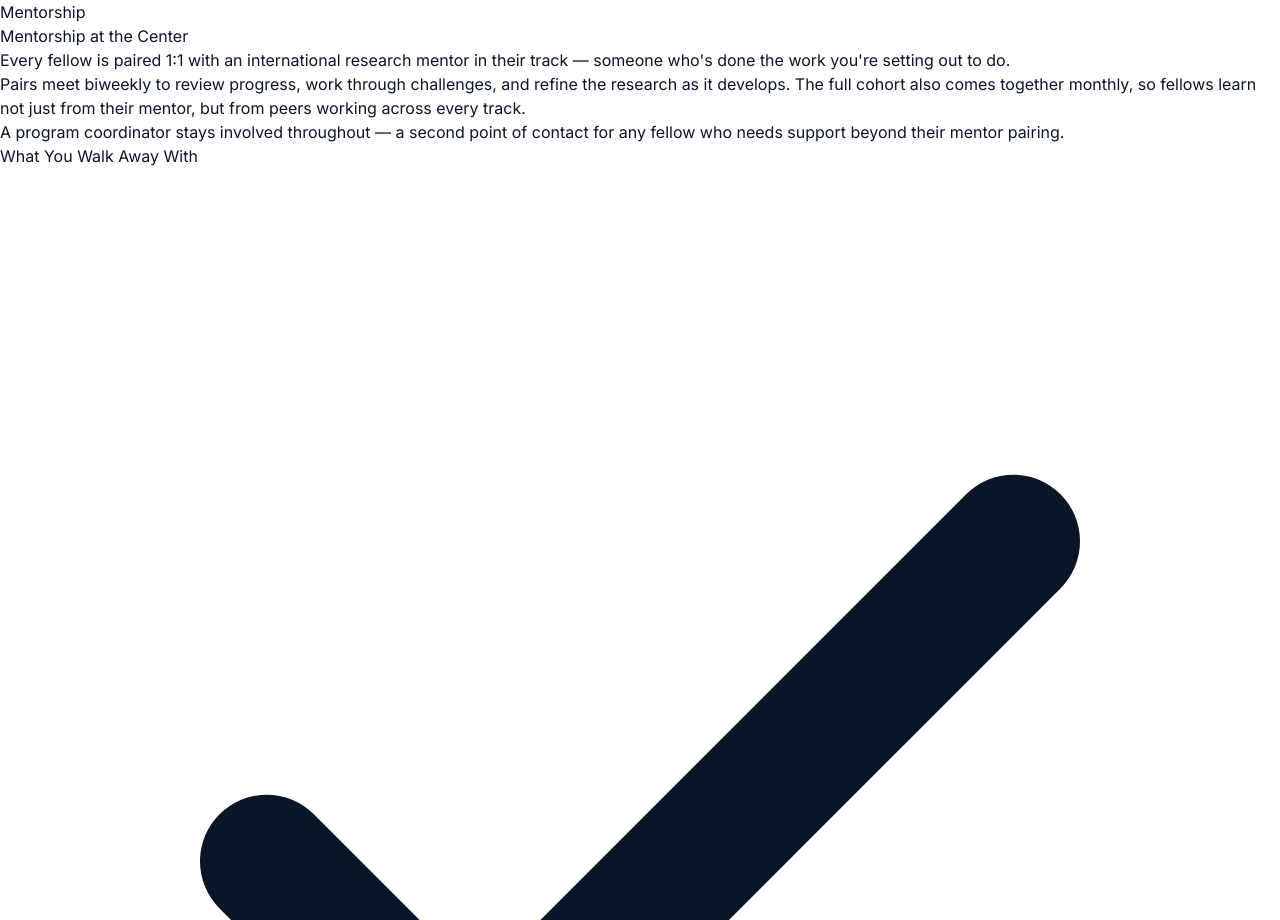
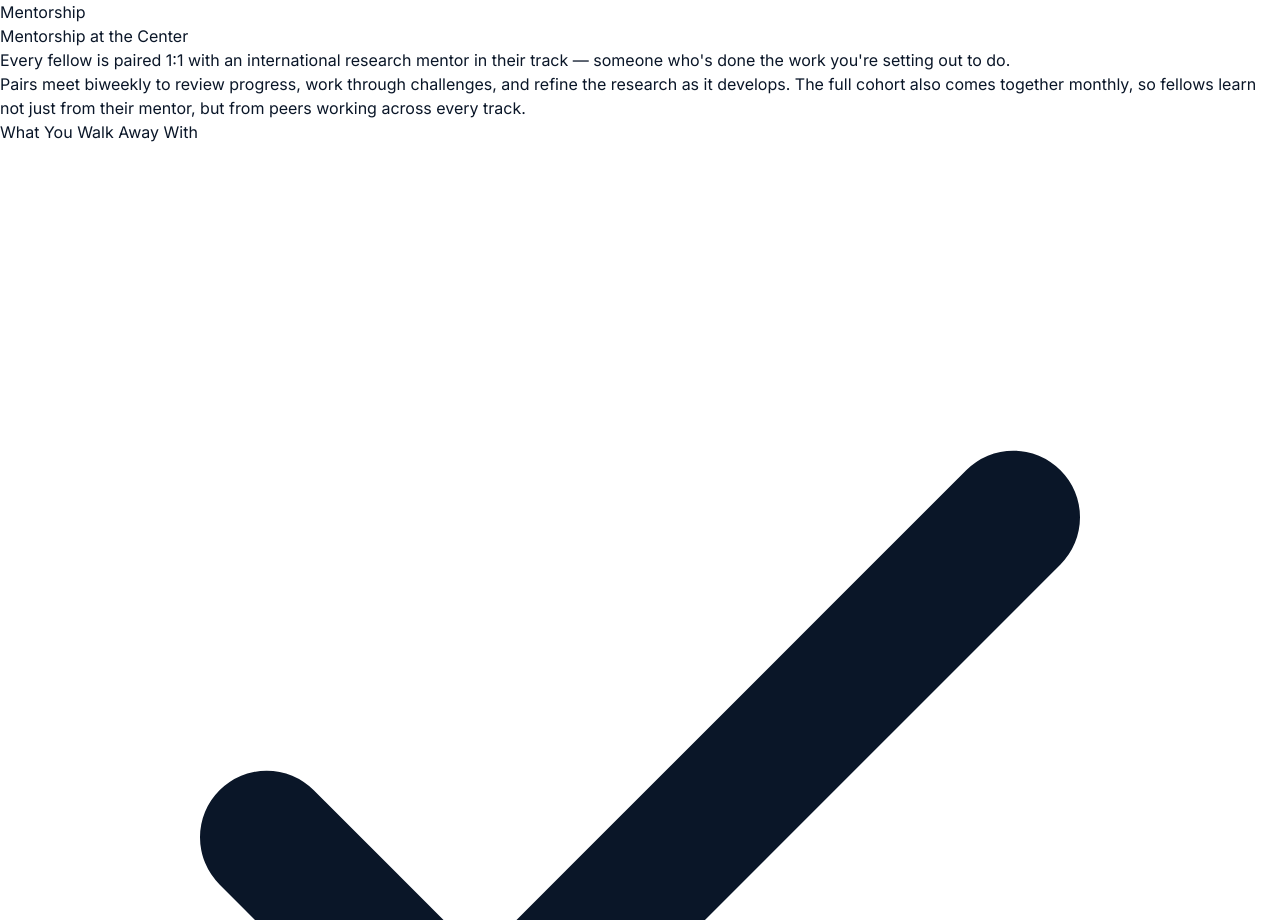
Before and after one commit to kelvin001-oteyo/akilibridge-platform, a React (Vite) app in the folder akili-bridge-frontend/: page /program in a window 1280 px wide. Shown: the part 1685-2605 px from the top of the page. Built offline with nearby package versions, Linux system fonts and the light colour scheme.

Commit message:
Update Mentorship.jsx

```diff
--- a/akili-bridge-frontend/src/components/program/Mentorship.jsx
+++ b/akili-bridge-frontend/src/components/program/Mentorship.jsx
@@ -18,7 +18,7 @@ export default function Mentorship() {
           viewport={{ once: true }}
           className="bg-white rounded-3xl p-8 md:p-12 border border-gray-200 shadow-xl shadow-gray-200/50 text-center"
         >
-          {/* Badge - UPDATED */}
+          {/* Badge */}
           <motion.span
             className="inline-block px-4 py-1.5 bg-[#df7c2e]/10 text-[#df7c2e] rounded-full text-xs font-medium tracking-wider uppercase mb-4"
             initial={{ opacity: 0, scale: 0.8 }}
@@ -29,12 +29,12 @@ export default function Mentorship() {
             Mentorship
           </motion.span>
 
-          {/* Title - UPDATED */}
+          {/* Title */}
           <h2 className="text-3xl md:text-4xl font-bold text-[#0a1628] mb-6">
             Mentorship at the Center
           </h2>
 
-          {/* Description - UPDATED TO EXACT NEW TEXT */}
+          {/* Description - UPDATED TO EXACTLY 2 PARAGRAPHS AS PER SCREENSHOT */}
           <div className="text-[#0a1628]/70 text-lg leading-relaxed max-w-2xl mx-auto space-y-4">
             <p>
               Every fellow is paired 1:1 with an international research mentor in their track — someone who's done the work you're setting out to do.
@@ -42,13 +42,7 @@ export default function Mentorship() {
             <p>
               Pairs meet biweekly to review progress, work through challenges, and refine the research as it develops. The full cohort also comes together monthly, so fellows learn not just from their mentor, but from peers working across every track.
             </p>
-            <p>
-              A program coordinator stays involved throughout — a second point of contact for any fellow who needs support beyond their mentor pairing.
-            </p>
           </div>
-
-          {/* REMOVED: Stats grid */}
-          {/* REMOVED: Features tags */}
 
         </motion.div>
       </div>
```
